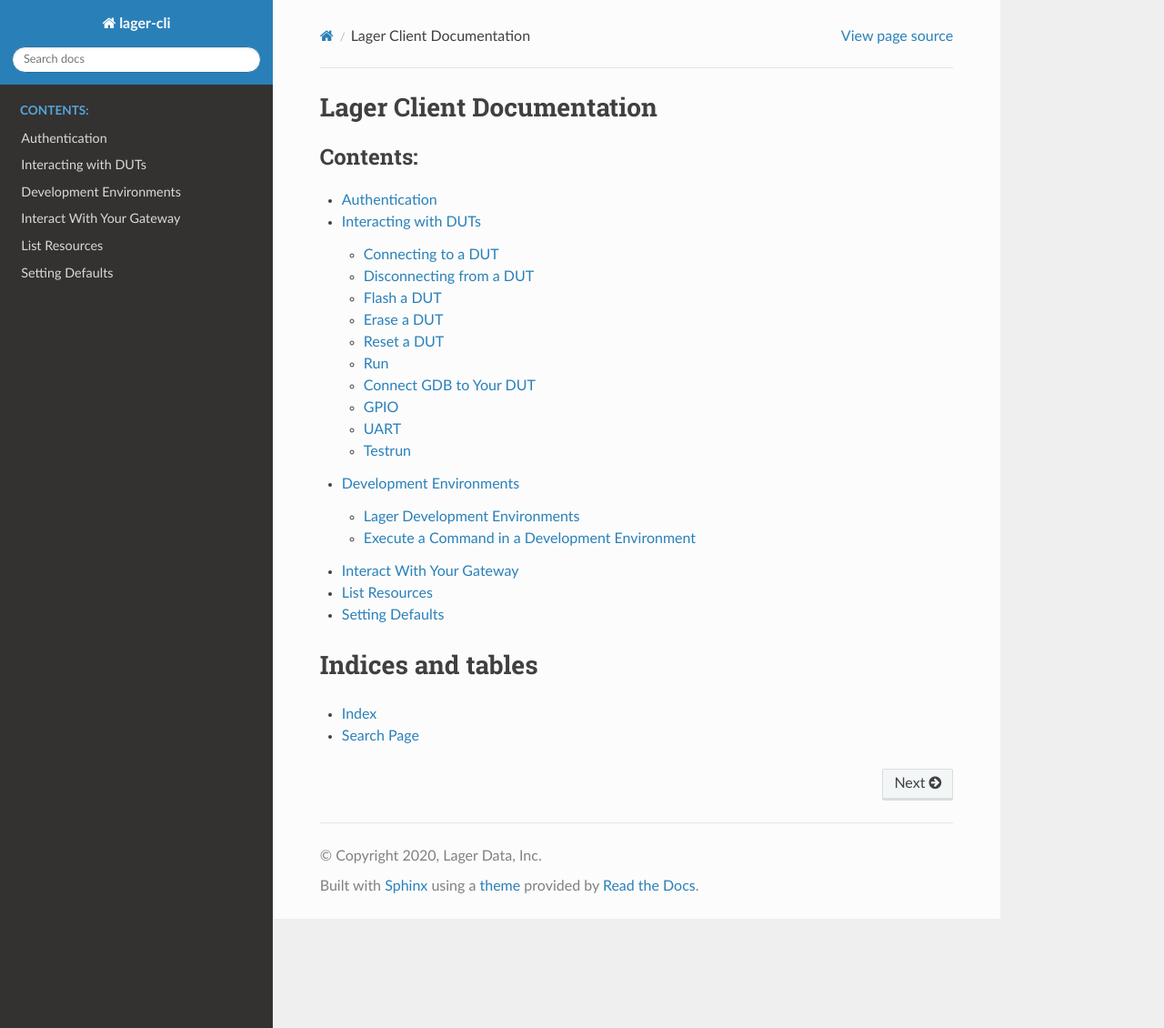
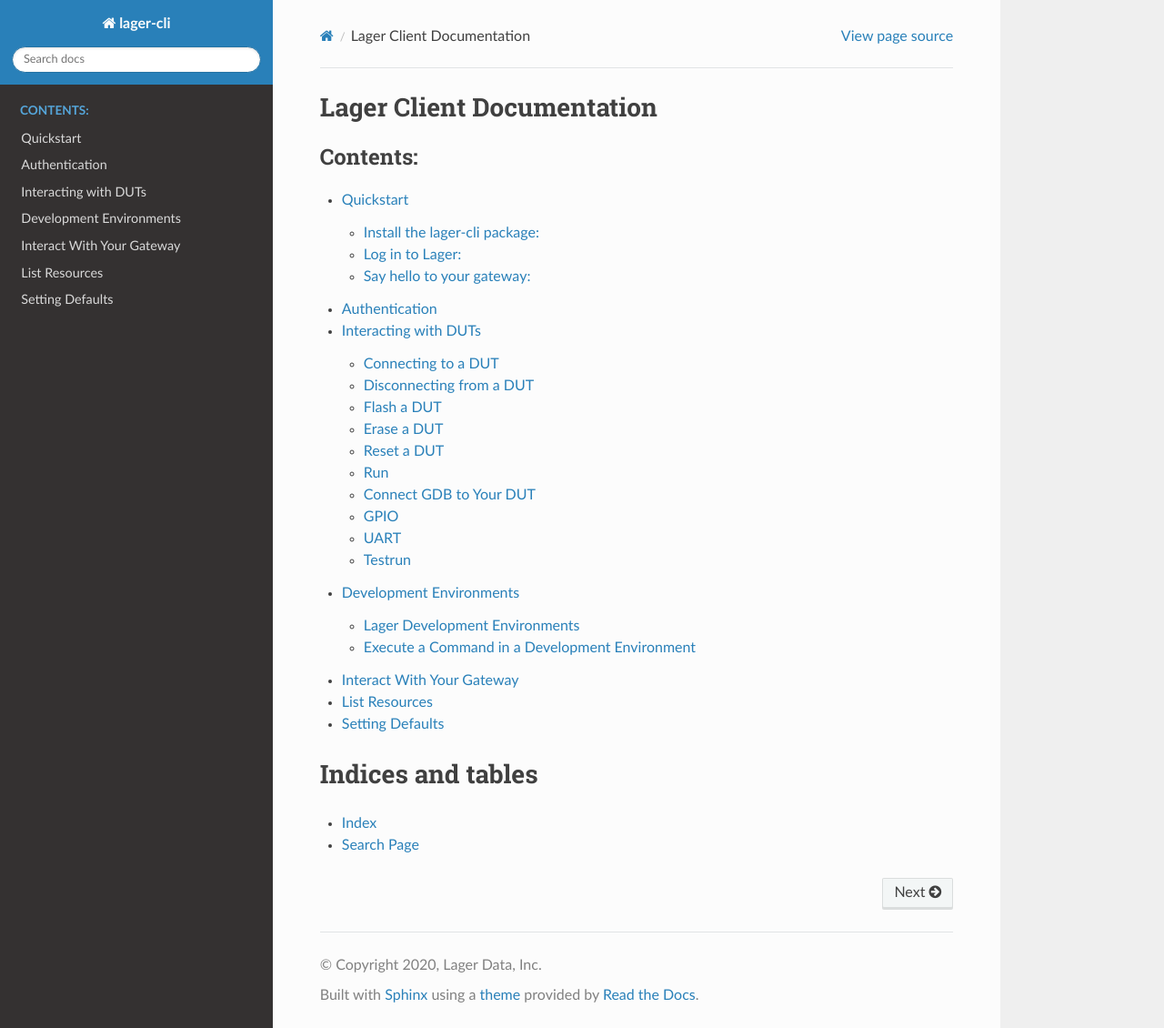
Before and after one commit to lagerdata/lager-cli, a Sphinx documentation site: the page built from docs/source/index.rst, in a window 1280 px wide and 1130 px high. Shown: the whole window at 91% size. Built offline with Sphinx 7.4.7 and the Read the Docs theme 2.0.0, drawn with Linux system fonts in a browser that asks for light colours; some of the changed lines change nothing that is shown.

Commit message:
Add lager-cli quickstart

```diff
--- a/docs/source/index.rst
+++ b/docs/source/index.rst
@@ -6,6 +6,7 @@
    :maxdepth: 2
    :caption: Contents:
 
+   quickstart
    auth
    dut/index
    devenv/index
--- /dev/null
+++ b/docs/source/quickstart.rst
@@ -0,0 +1,40 @@
+.. highlight:: console
+
+Quickstart
+==========
+
+Install the lager-cli package:
+------------------------------
+
+``pip3 install -U lager-cli``
+
+Log in to Lager:
+----------------
+``lager login``
+
+The lager-cli tool will prompt you to open a browser window so that you can link lager-cli to your account.
+::
+
+    ➜  ~ lager login
+    Please confirm the following code appears in your browser: ABCD-EFGH-IJKL
+    Lager would like to open a browser window to confirm your login info [y/N]:
+
+If you do not have a browser installed (for example if you are using a virtual machine or docker image) lager will prompt you to copy-paste a url:
+
+::
+
+    ➜  ~ lager login
+    Please visit https://auth.lagerdata.com/activate?user_code=ABCD-EFGH-IJKL in your browser
+    And confirm your device token: ABCD-EFGH-IJKL
+    Awaiting confirmation... (Could take up to 5 seconds after clicking "Confirm" in your browser)
+
+Say hello to your gateway:
+--------------------------
+``lager gateway hello``
+
+::
+
+    ➜  ~ lager gateway hello
+    Hello, world! Your gateway is connected.
+
+If you get the "Hello, world!" message, that means your gateway is connected and ready to receive commands! If any step results in an error, please contact us at `support@lagerdata.com <mailto:support@lagerdata.com>`_
```
